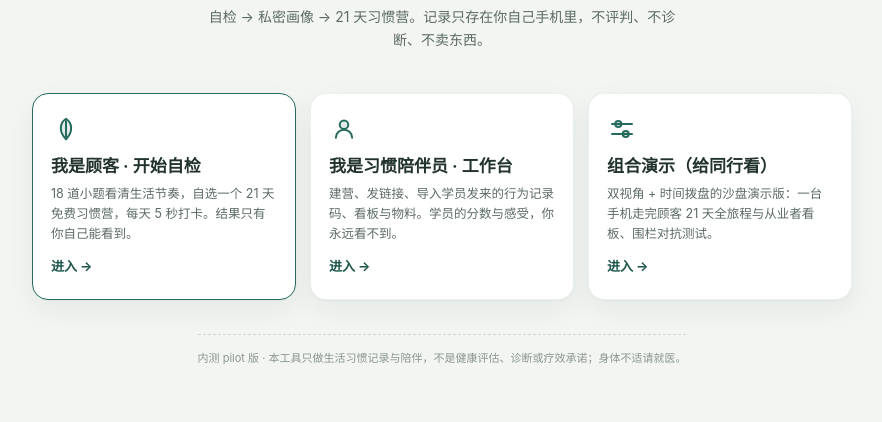
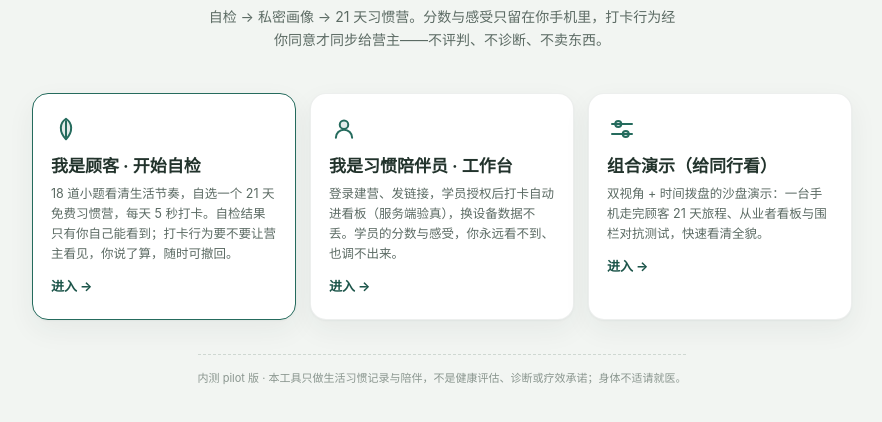
Before and after one commit to HomerZhou716/lifestyle-selfcheck-demo, a plain HTML site: page index.html in a window 1280 px wide. Shown: the part 214-636 px from the top of the page, without its empty margins (198-1080 px from the left). Drawn offline with Linux system fonts and the light colour scheme.

Commit message:
copy: 落地页 2.0 口径同步

```diff
--- a/index.html
+++ b/index.html
@@ -36,24 +36,24 @@ a.card.primary{border:1.5px solid var(--green)}
 <body>
   <div class="kiln"><span>检</span></div>
   <h1>用 5 分钟，看清自己的<em>生活方式</em></h1>
-  <p class="sub">自检 → 私密画像 → 21 天习惯营。记录只存在你自己手机里，不评判、不诊断、不卖东西。</p>
+  <p class="sub">自检 → 私密画像 → 21 天习惯营。分数与感受只留在你手机里，打卡行为经你同意才同步给营主——不评判、不诊断、不卖东西。</p>
   <div class="grid">
     <a class="card primary" href="c/">
       <span class="ic"><svg width="30" height="30" viewBox="0 0 24 24"><path class="f" d="M12 3.8C17 7 18 14 12 20.2C6 14 7 7 12 3.8Z"/><path d="M12 3.8C17 7 18 14 12 20.2C6 14 7 7 12 3.8Z"/><path d="M12 5.6V18.4"/></svg></span>
       <h2>我是顾客 · 开始自检</h2>
-      <p>18 道小题看清生活节奏，自选一个 21 天免费习惯营，每天 5 秒打卡。结果只有你自己能看到。</p>
+      <p>18 道小题看清生活节奏，自选一个 21 天免费习惯营，每天 5 秒打卡。自检结果只有你自己能看到；打卡行为要不要让营主看见，你说了算，随时可撤回。</p>
       <span class="go">进入 →</span>
     </a>
     <a class="card" href="b/">
       <span class="ic"><svg width="30" height="30" viewBox="0 0 24 24"><circle class="f" cx="12" cy="8.5" r="3.4"/><circle cx="12" cy="8.5" r="3.4"/><path d="M5.5 19A6.5 6.5 0 0 1 18.5 19"/></svg></span>
       <h2>我是习惯陪伴员 · 工作台</h2>
-      <p>建营、发链接、导入学员发来的行为记录码、看板与物料。学员的分数与感受，你永远看不到。</p>
+      <p>登录建营、发链接，学员授权后打卡自动进看板（服务端验真），换设备数据不丢。学员的分数与感受，你永远看不到、也调不出来。</p>
       <span class="go">进入 →</span>
     </a>
     <a class="card" href="demo/">
       <span class="ic"><svg width="30" height="30" viewBox="0 0 24 24"><path d="M4 8H20M4 16H20"/><circle class="f" cx="9" cy="8" r="2.4"/><circle cx="9" cy="8" r="2.4"/><circle class="f" cx="15" cy="16" r="2.4"/><circle cx="15" cy="16" r="2.4"/></svg></span>
       <h2>组合演示（给同行看）</h2>
-      <p>双视角 + 时间拨盘的沙盘演示版：一台手机走完顾客 21 天全旅程与从业者看板、围栏对抗测试。</p>
+      <p>双视角 + 时间拨盘的沙盘演示：一台手机走完顾客 21 天旅程、从业者看板与围栏对抗测试，快速看清全貌。</p>
       <span class="go">进入 →</span>
     </a>
   </div>
```
